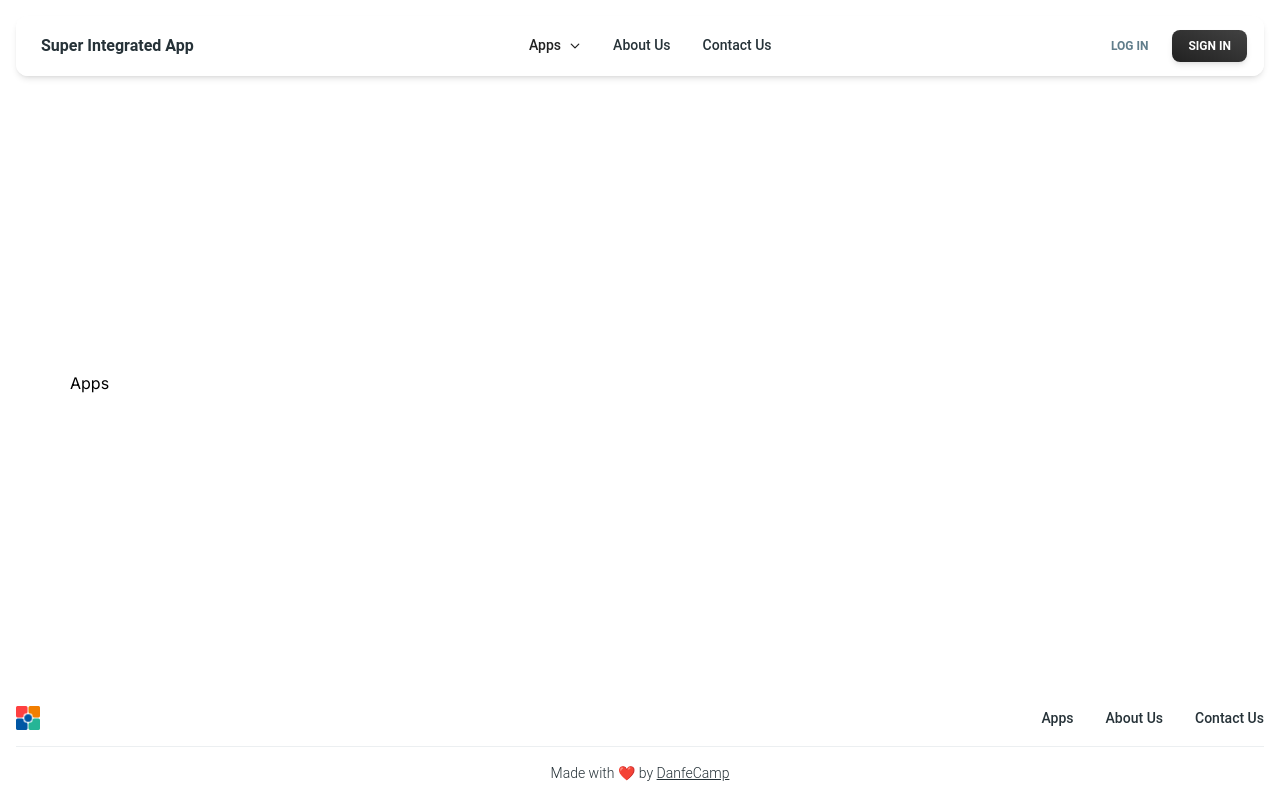
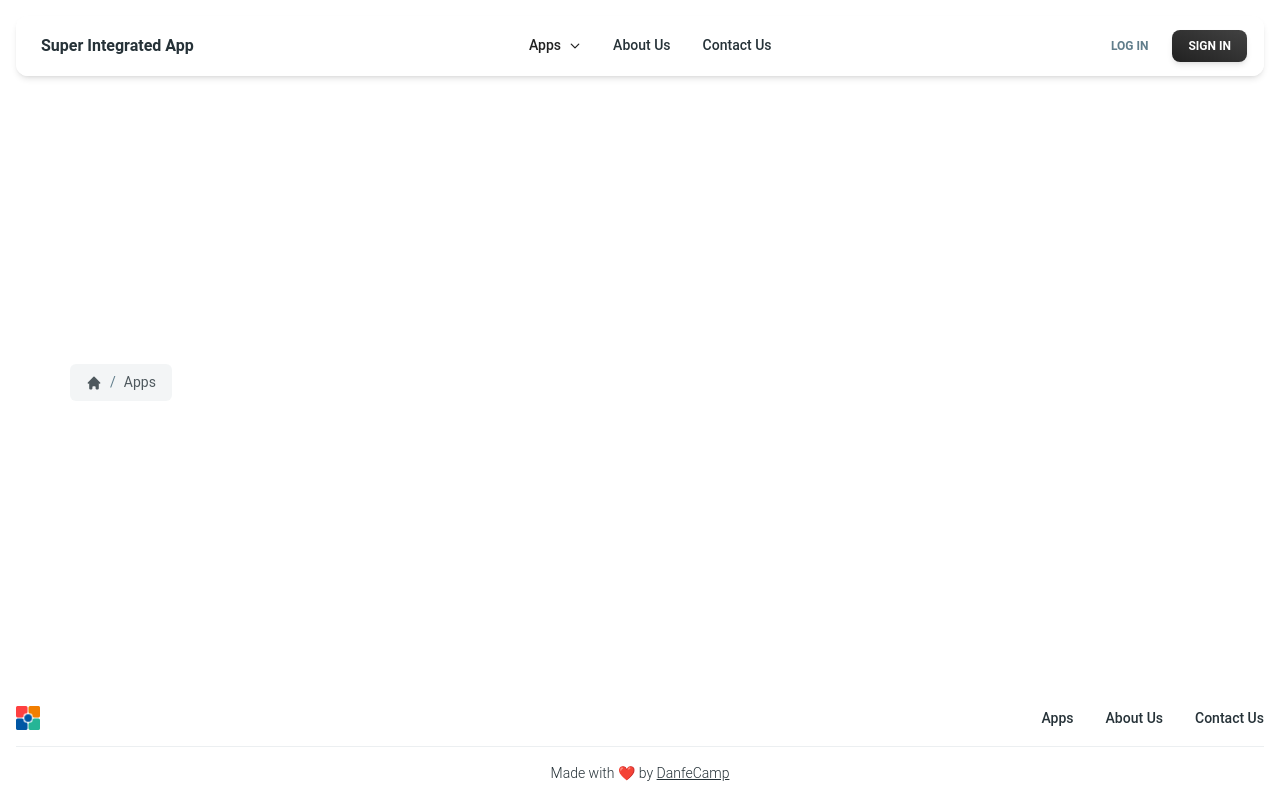
Before and after one commit to DanfeCamp/super-integrated-app, a Next.js app: page /apps in a window 1280 px wide. Built offline with nearby package versions, Linux system fonts and the light colour scheme.

Commit message:
refactor code

```diff
--- a/app/about-us/page.jsx
+++ b/app/about-us/page.js
@@ -1,30 +1,19 @@
-"use client";
-
-import { Breadcrumbs } from "@material-tailwind/react";
-import Link from "next/link";
-
+import Breadcrumb from "@components/Breadcrumb";
 import TeamMembers from "@components/TeamMembers";
 import FAQAccordion from "@components/AboutUsFAQAccordion";
 
+export const metadata = {
+  title: "SIA - About Us",
+  description: "",
+};
+
 const AboutUs = () => {
+  const paths = [{ link: "/about-us", title: "About Us" }];
+
   return (
     <>
       {/* Breadcrumbs */}
-      <Breadcrumbs>
-        <Link href="/" className="opacity-80">
-          <svg
-            xmlns="http://www.w3.org/2000/svg"
-            className="h-4 w-4"
-            viewBox="0 0 20 20"
-            fill="currentColor"
-          >
-            <path d="M10.707 2.293a1 1 0 00-1.414 0l-7 7a1 1 0 001.414 1.414L4 10.414V17a1 1 0 001 1h2a1 1 0 001-1v-2a1 1 0 011-1h2a1 1 0 011 1v2a1 1 0 001 1h2a1 1 0 001-1v-6.586l.293.293a1 1 0 001.414-1.414l-7-7z" />
-          </svg>
-        </Link>
-        <Link href="/about-us" className="opacity-80">
-          <span>About Us</span>
-        </Link>
-      </Breadcrumbs>
+      <Breadcrumb paths={paths} />
 
       <div class="flex flex-col w-full">
         {/* Title */}
--- /dev/null
+++ b/app/apps/page.js
@@ -0,0 +1,18 @@
+import Breadcrumb from "@components/Breadcrumb";
+
+export const metadata = {
+  title: "SIA - Apps",
+  description: "",
+};
+
+const Apps = () => {
+  const paths = [{ link: "/apps", title: "Apps" }];
+
+  return (
+    <>
+      <Breadcrumb paths={paths} />
+    </>
+  );
+};
+
+export default Apps;
--- a/app/apps/page.jsx
+++ /dev/null
@@ -1,7 +0,0 @@
-import React from "react";
-
-const Apps = () => {
-  return <div>Apps</div>;
-};
-
-export default Apps;
--- a/app/contact-us/page.jsx
+++ b/app/contact-us/page.js
@@ -1,7 +1,6 @@
 "use client";
 
-import Link from "next/link";
-import { Breadcrumbs } from "@material-tailwind/react";
+import Breadcrumb from "@components/Breadcrumb";
 import { FontAwesomeIcon } from "@fortawesome/react-fontawesome";
 import {
   faFacebook,
@@ -10,24 +9,12 @@ import {
 } from "@fortawesome/free-brands-svg-icons";
 
 const ContactUs = () => {
+  const paths = [{ link: "/contact-us", title: "Contact Us" }];
+
   return (
     <>
       {/* Breadcrumbs */}
-      <Breadcrumbs className="m-0">
-        <Link href="/" className="opacity-80">
-          <svg
-            xmlns="http://www.w3.org/2000/svg"
-            className="h-4 w-4"
-            viewBox="0 0 20 20"
-            fill="currentColor"
-          >
-            <path d="M10.707 2.293a1 1 0 00-1.414 0l-7 7a1 1 0 001.414 1.414L4 10.414V17a1 1 0 001 1h2a1 1 0 001-1v-2a1 1 0 011-1h2a1 1 0 011 1v2a1 1 0 001 1h2a1 1 0 001-1v-6.586l.293.293a1 1 0 001.414-1.414l-7-7z" />
-          </svg>
-        </Link>
-        <Link href="/contact-us" className="opacity-80">
-          <span>Contact Us</span>
-        </Link>
-      </Breadcrumbs>
+      <Breadcrumb paths={paths} />
 
       {/* Contact */}
       <section>
--- /dev/null
+++ b/components/Breadcrumb.jsx
@@ -0,0 +1,31 @@
+"use client";
+
+import Link from "next/link";
+import { Breadcrumbs } from "@material-tailwind/react";
+
+const Breadcrumb = ({ paths }) => {
+  return (
+    <Breadcrumbs>
+      <Link href="/" className="opacity-80">
+        <svg
+          xmlns="http://www.w3.org/2000/svg"
+          className="h-4 w-4"
+          viewBox="0 0 20 20"
+          fill="currentColor"
+        >
+          <path d="M10.707 2.293a1 1 0 00-1.414 0l-7 7a1 1 0 001.414 1.414L4 10.414V17a1 1 0 001 1h2a1 1 0 001-1v-2a1 1 0 011-1h2a1 1 0 011 1v2a1 1 0 001 1h2a1 1 0 001-1v-6.586l.293.293a1 1 0 001.414-1.414l-7-7z" />
+        </svg>
+      </Link>
+
+      {paths.map((path) => {
+        return (
+          <Link href={path.link} className="opacity-80">
+            <span>{path.title}</span>
+          </Link>
+        );
+      })}
+    </Breadcrumbs>
+  );
+};
+
+export default Breadcrumb;
```
